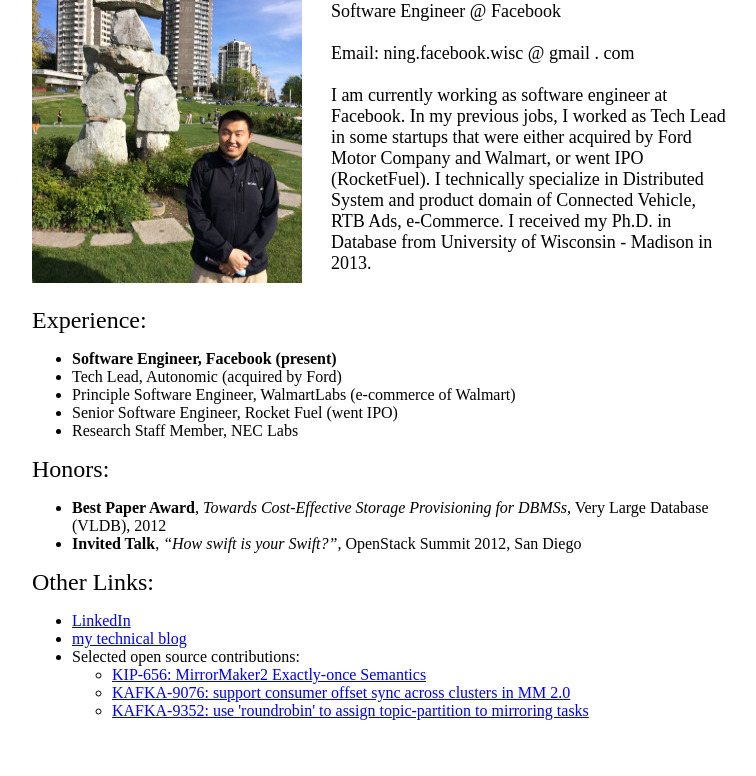
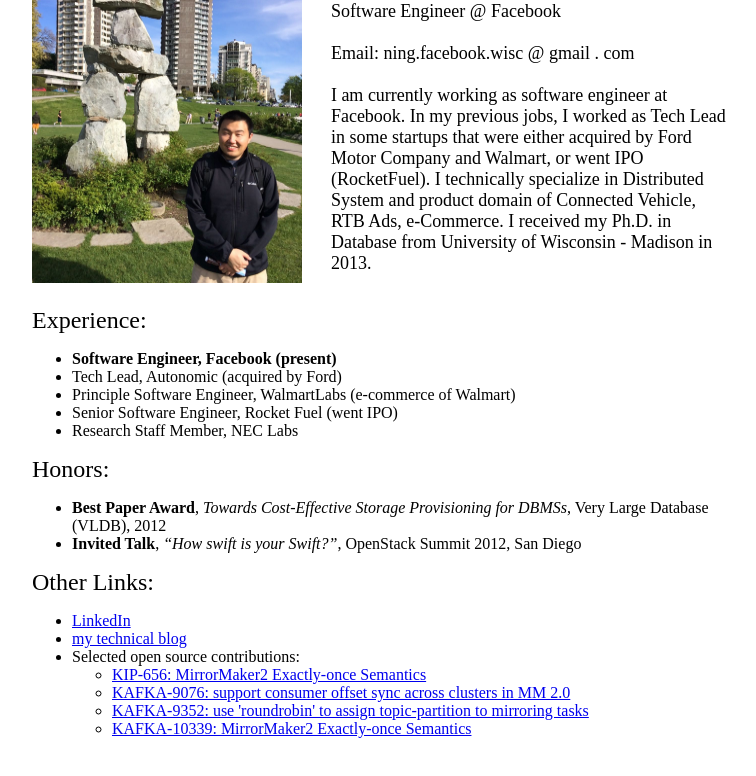
Before and after one commit to ning2008wisc/ning2008wisc.github.io, a plain HTML site: page index.html in a window 1280 px wide. Shown: the part 112-888 px from the top of the page, without its empty margins (261-1017 px from the left). Drawn offline with Linux system fonts and the light colour scheme.

Commit message:
Update index.html

```diff
--- a/index.html
+++ b/index.html
@@ -70,6 +70,8 @@ size="+3">/</font></font></td> -->
     <li><a href="https://cwiki.apache.org/confluence/display/KAFKA/KIP-656%3A+MirrorMaker2+Exactly-once+Semantics">KIP-656: MirrorMaker2 Exactly-once Semantics</a>
     <li><a href="https://github.com/apache/kafka/pull/7577">KAFKA-9076: support consumer offset sync across clusters in MM 2.0</a>
     <li><a href="https://github.com/apache/kafka/pull/7880">KAFKA-9352: use 'roundrobin' to assign topic-partition to mirroring tasks</a>
+    <li><a href="https://tinyurl.com/yyogp2u6">KAFKA-10339: MirrorMaker2 Exactly-once Semantics</a>
+
   </ul>
 
 
```
